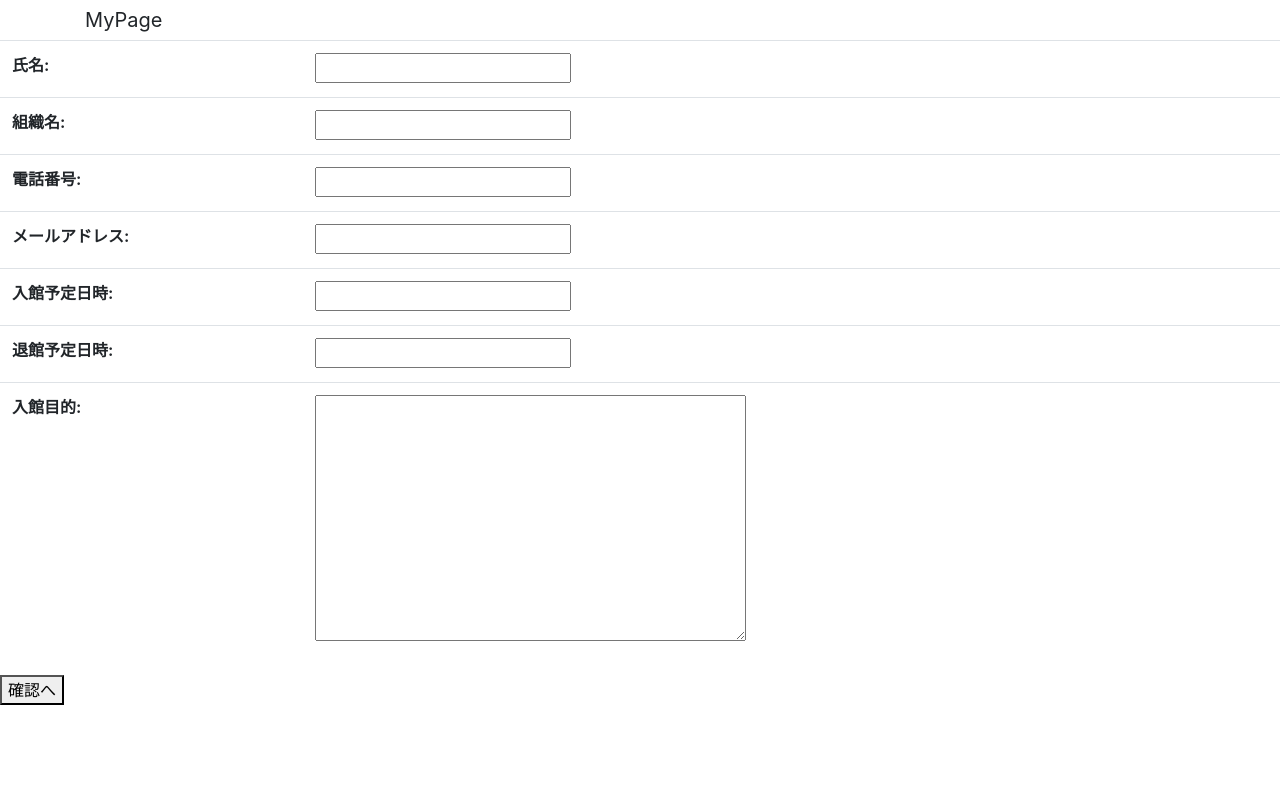
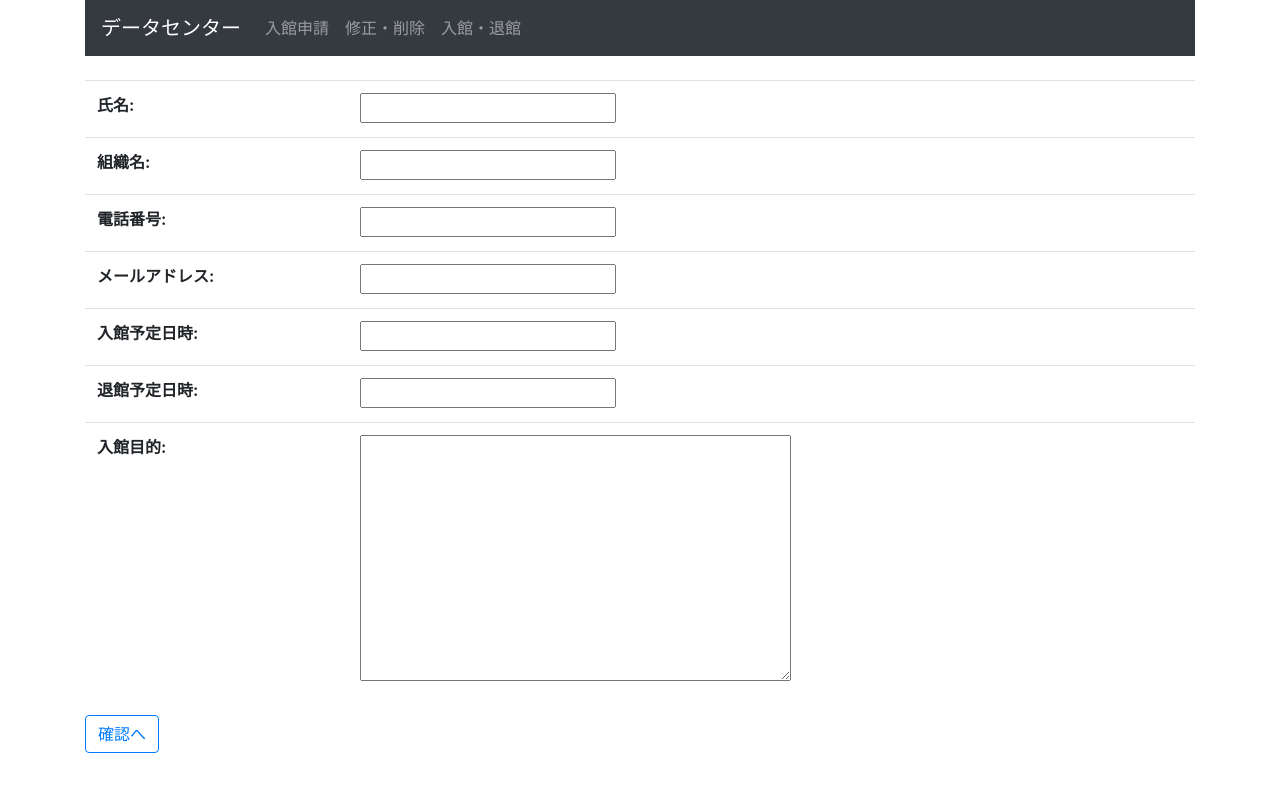
Before and after one commit to t17cs046/t17cs046, a Django app: page /admissionapplication/admission/ in a window 1280 px wide. Run offline with Django 3.2, Linux system fonts and the light colour scheme; some libraries are stand-ins or nearby versions.

```diff
--- a/AdmissionApplication/templates/AdmissionApplication/admission.html
+++ b/AdmissionApplication/templates/AdmissionApplication/admission.html
@@ -9,6 +9,6 @@
  {{ form.as_table }}
  </table>
 
- <button type="submit" class="ui button" name="next" value="confirm">確認へ</button>
+ <button type="submit" class="btn btn-outline-primary" name="next" value="confirm">確認へ</button>
  </form>
  {% endblock %}
--- a/AdmissionApplication/templates/AdmissionApplication/confirm.html
+++ b/AdmissionApplication/templates/AdmissionApplication/confirm.html
@@ -16,8 +16,8 @@
                     {% for field in form %}
                         {{field.as_hidden}}
                     {% endfor %}
-                    <button class="ui button grey" type="submit" name="next" value="back">戻る</button>
-                    <button class="ui button orange" type="submit" name="next" value="create">申請</button>
+                    <button class="btn btn-outline-primary" type="submit" name="next" value="back">戻る</button>
+                    <button class="btn btn-outline-success" type="submit" name="next" value="create">申請</button>
                 </form>
 
 </div>
--- /dev/null
+++ b/static/bootstrap/css/original_style.css
@@ -0,0 +1,10 @@
+li:not([class]) {
+	list-style: none;
+    padding: 0.5em 1em;
+    margin: 0 0;
+    color: ##5d627b;
+    background: white;
+    border-top: solid 5px #5d627b;
+    border-bottom: solid 2px #5d627b;
+    box-shadow: 0 3px 5px rgba(0, 0, 0, 0.22);
+}
--- a/templates/base.html
+++ b/templates/base.html
@@ -6,16 +6,25 @@
 	<meta name="viewport" content="width=device-width, initial-scale=1.0">
 	<title>{% block title %} 入館申請 メインページ {% endblock %}</title>
 		<link rel="stylesheet" href="{% static 'bootstrap/css/bootstrap.min.css' %}">
+		<link rel="stylesheet" href="{% static 'bootstrap/css/original_style.css' %}">
 </head>
 <body>
-	<div class="container">
-	<nav class="nav">
-			<div class="navbar-brand">MyPage</div>
+<div class="container">
+	<nav class="navbar navbar-expand-sm navbar-dark bg-dark">
+	  <a href="#" class="navbar-brand">データセンター</a>
+
+	  <div class="collapse navbar-collapse" id="navmenu2a">
+	    <div class="navbar-nav">
+	      <a class="nav-item nav-link" href="{% url 'admission' %}">入館申請</a>
+	      <a class="nav-item nav-link" href="{% url 'admission' %}">修正・削除</a>
+	      <a class="nav-item nav-link" href="{% url 'entrance' %}">入館・退館</a>
+	    </div>
+	  </div>
 	</nav>
-	</div>
+	<br />
 
 {% block main %}
 {% endblock %}
-
+</div>
 </body>
 </html>
```
